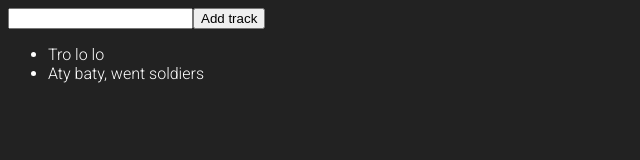
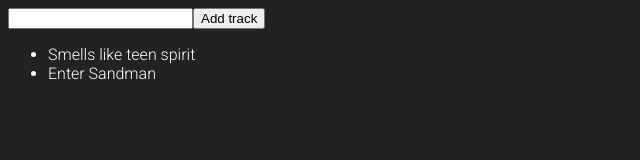
Before and after one commit to mustang85/mons_redux_lessons, a React app: page / in a window 1280 px wide. Shown: the top 160 px of the page, without its empty margins (0-640 px from the left). Built offline with nearby package versions, Linux system fonts and the light colour scheme.

Commit message:
Added combineReducers

```diff
--- a/package.json
+++ b/package.json
@@ -21,6 +21,7 @@
     "babel-preset-es2015": "6.18.0",
     "babel-preset-react": "6.22.0",
     "babel-preset-react-hmre": "1.1.1",
+    "babel-preset-stage-0": "^6.22.0",
     "cross-env": "3.1.4",
     "css-loader": "0.14.5",
     "eslint": "3.14.0",
--- a/src/app/App.js
+++ b/src/app/App.js
@@ -11,14 +11,14 @@ class App extends Component {
     this.inputTrack.value = '';
   }
   render() {
-    const { testStore } = this.props;
+    const { tracks } = this.props;
 
     return (
       <div className="container">
       <input type="text" className="trackInput" ref={(input) => this.inputTrack = input} />
       <button className="addTrack" onClick={this.addTrack}>Add track</button>
         <ul className="list">
-          {testStore.map((track, id) =>
+          {tracks.map((track, id) =>
             <li key={id}>{track}</li>
           )}
         </ul>
@@ -29,7 +29,7 @@ class App extends Component {
 
 export default connect(
   state => ({
-    testStore: state
+    tracks: state.tracks
   }),
   dispatch => ({
     onAddTrack: (trackName) => {
--- a/src/app/index.js
+++ b/src/app/index.js
@@ -3,24 +3,38 @@ import ReactDOM from 'react-dom';
 import { Provider } from 'react-redux';
 import { createStore } from 'redux';
 
+import reducer from '../reducers'
 import App from './App';
 
-const initialState = [
-  'Tro lo lo',
-  'Aty baty, went soldiers'
-];
+// const initialState = {
+//   tracks: [
+//     'Smells like teen spirit',
+//     'Enter Sandman'
+//   ],
+//   playlist: [
+//     'My home playlist',
+//     'My work playlist'
+//   ]
+// };
 
-const playlist = (state = initialState, action) => {
-  if (action.type === 'ADD_TRACK') {
-    return [
-      ...state,
-      action.payload
-    ]
-  }
-  return state;
-}
+// const playlist = (state = initialState, action) => {
+//   if (action.type === 'ADD_TRACK') {
+//     return {
+//       ...state,
+//       tracks: [...state.tracks, action.payload]
+//     };
+//   } else if (action.type === 'DELETE_TRACK') {
+//     return state;
+//   } else if (action.type === 'ADD_PLAYLIST') {
+//     return state;
+//   } else if (action.type === 'DELETE_PLAYLIST') {
+//     return state;
+//   }
 
-const store = createStore(playlist, window.__REDUX_DEVTOOLS_EXTENSION__ && window.__REDUX_DEVTOOLS_EXTENSION__());
+//   return state;
+// }
+
+const store = createStore(reducer, window.__REDUX_DEVTOOLS_EXTENSION__ && window.__REDUX_DEVTOOLS_EXTENSION__());
 
 ReactDOM.render(
   <Provider store={store}>
--- /dev/null
+++ b/src/reducers/index.js
@@ -0,0 +1,9 @@
+import { combineReducers } from 'redux';
+
+import tracks from './tracks';
+import playlist from './playlist';
+
+export default combineReducers({
+    tracks,
+    playlist
+})
--- /dev/null
+++ b/src/reducers/playlist.js
@@ -0,0 +1,14 @@
+const initialState = [
+  'My home playlist',
+  'My work playlist'
+];
+
+export default (state = initialState, action) => {
+  if (action.type === 'ADD_PLAYLIST') {
+    return state;
+  } else if (action.type === 'DELETE_PLAYLIST') {
+    return state;
+  }
+
+  return state;
+}
--- /dev/null
+++ b/src/reducers/tracks.js
@@ -0,0 +1,14 @@
+const initialState = [
+  'Smells like teen spirit',
+  'Enter Sandman'
+];
+
+export default (state = initialState, action) => {
+  if (action.type === 'ADD_TRACK') {
+    return [...state, action.payload];
+  } else if (action.type === 'DELETE_TRACK') {
+    return state;
+  }
+
+  return state;
+}
```
Also changed, not shown: .babelrc, 1 other file (tests, documents, lock files or other folders).
